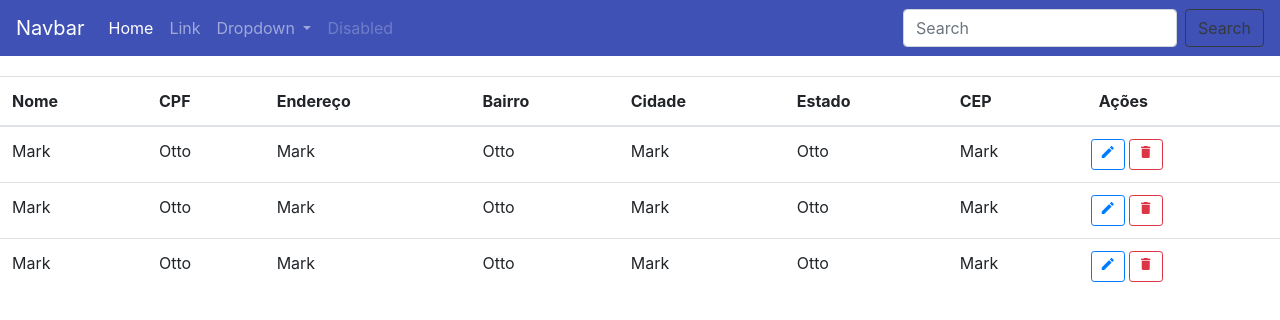
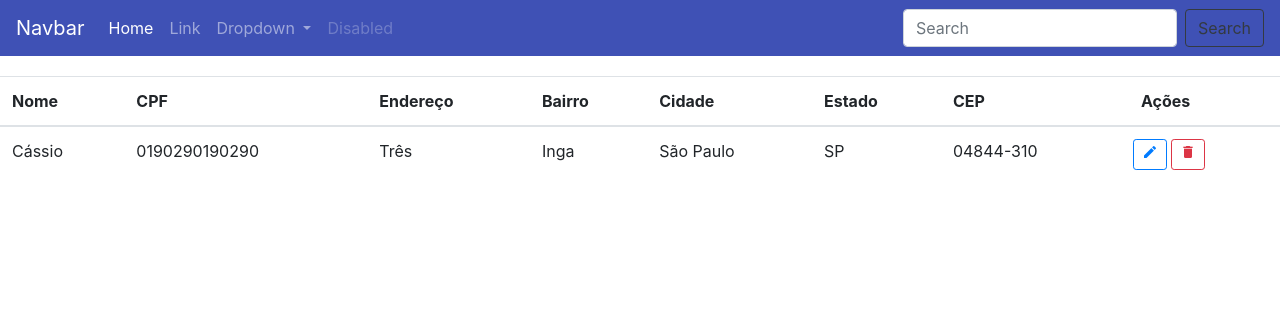
Before and after one commit to cassiorangel/BTG---Teste, an Angular app: page /lista-cliente in a window 1280 px wide. Shown: the top 320 px of the page. Built offline with nearby package versions, Linux system fonts and the light colour scheme; data requests are answered from the project's data file.

Commit message:
Trata lista dados

```diff
--- a/db.json
+++ b/db.json
@@ -2,8 +2,8 @@
     "clientes": [
         {
             "id": 1,
-            "nome": "json-server",
-            "cpf": "typicode",
+            "nome": "Cássio",
+            "cpf": "0190290190290",
             "cep": "04844-310",
             "logradouro": "Três",
             "bairro": "Inga",
--- a/src/app/clientes/cliente.service.ts
+++ b/src/app/clientes/cliente.service.ts
@@ -1,3 +1,4 @@
+import { Cliente } from './../models/cliente';
 import { Injectable } from '@angular/core';
 import { HttpClient } from '@angular/common/http';
 
@@ -13,6 +14,6 @@ export class ClienteService {
   ) { }
 
   list() {
-
+    return this.http.get<Cliente[]>(this.API)
   }
 }
--- a/src/app/clientes/clientes-lista/clientes-lista.component.html
+++ b/src/app/clientes/clientes-lista/clientes-lista.component.html
@@ -14,15 +14,15 @@
           </tr>
         </thead>
         <tbody>
-          <tr>
+          <tr *ngFor="let cliente of clientes">
 
-            <td>Mark</td>
-            <td>Otto</td>
-            <td>Mark</td>
-            <td>Otto</td>
-            <td>Mark</td>
-            <td>Otto</td>
-            <td>Mark</td>
+            <td>{{ cliente.nome }}</td>
+            <td>{{ cliente.cpf }}</td>
+            <td>{{ cliente.logradouro }}</td>
+            <td>{{ cliente.bairro }}</td>
+            <td>{{ cliente.localidade }}</td>
+            <td>{{ cliente.uf }}</td>
+            <td>{{ cliente.cep }}</td>
 
             <td>
                 <button class="btn btn-sm btn-outline-primary">
@@ -33,40 +33,6 @@
                 </button>
             </td>
           </tr>
-          <tr>
-            <td>Mark</td>
-            <td>Otto</td>
-            <td>Mark</td>
-            <td>Otto</td>
-            <td>Mark</td>
-            <td>Otto</td>
-            <td>Mark</td>
-            <td>
-                <button class="btn btn-sm btn-outline-primary">
-                    <i class="material-icons" style="font-size:16px;">mode_edit</i>
-                </button>
-                <button class="btn btn-sm btn-outline-danger" style="margin-left: 4px;">
-                    <i class="material-icons" style="font-size:16px;">delete</i>
-                </button>
-            </td>
-          </tr>
-          <tr>
-            <td>Mark</td>
-            <td>Otto</td>
-            <td>Mark</td>
-            <td>Otto</td>
-            <td>Mark</td>
-            <td>Otto</td>
-            <td>Mark</td>
-            <td>
-                <button class="btn btn-sm btn-outline-primary">
-                    <i class="material-icons" style="font-size:16px;">mode_edit</i>
-                </button>
-                <button class="btn btn-sm btn-outline-danger" style="margin-left: 4px;">
-                    <i class="material-icons" style="font-size:16px;">delete</i>
-                </button>
-            </td>
-          </tr>
-        </tbody>
+            </tbody>
       </table>
 </div>
--- a/src/app/clientes/clientes-lista/clientes-lista.component.ts
+++ b/src/app/clientes/clientes-lista/clientes-lista.component.ts
@@ -1,4 +1,8 @@
+import { Cliente } from './../../models/cliente';
+import { ClienteService } from './../cliente.service';
 import { Component, OnInit } from '@angular/core';
+import { Subscription, of } from 'rxjs';
+import { catchError } from 'rxjs/operators';
 
 @Component({
   selector: 'app-clientes-lista',
@@ -7,9 +11,31 @@ import { Component, OnInit } from '@angular/core';
 })
 export class ClientesListaComponent implements OnInit {
 
-  constructor() { }
+  list$: Subscription;
+
+  clientes: Cliente[];
+
+  constructor(
+    private clienteService: ClienteService
+  ) { }
 
   ngOnInit(): void {
+    this.listClientes();
   }
 
+  listClientes() {
+    this.list$ = this.clienteService.list()
+      .pipe(
+        catchError(err => of(console.log('erro', err)))
+      )
+      .subscribe((res: Cliente[]) => {
+        this.clientes = res;
+        console.log(this.clientes)})
+  }
+  ngOnDestroy() {
+    if(this.list$) {
+      this.list$.unsubscribe();
+    }
+
+  }
 }
```
